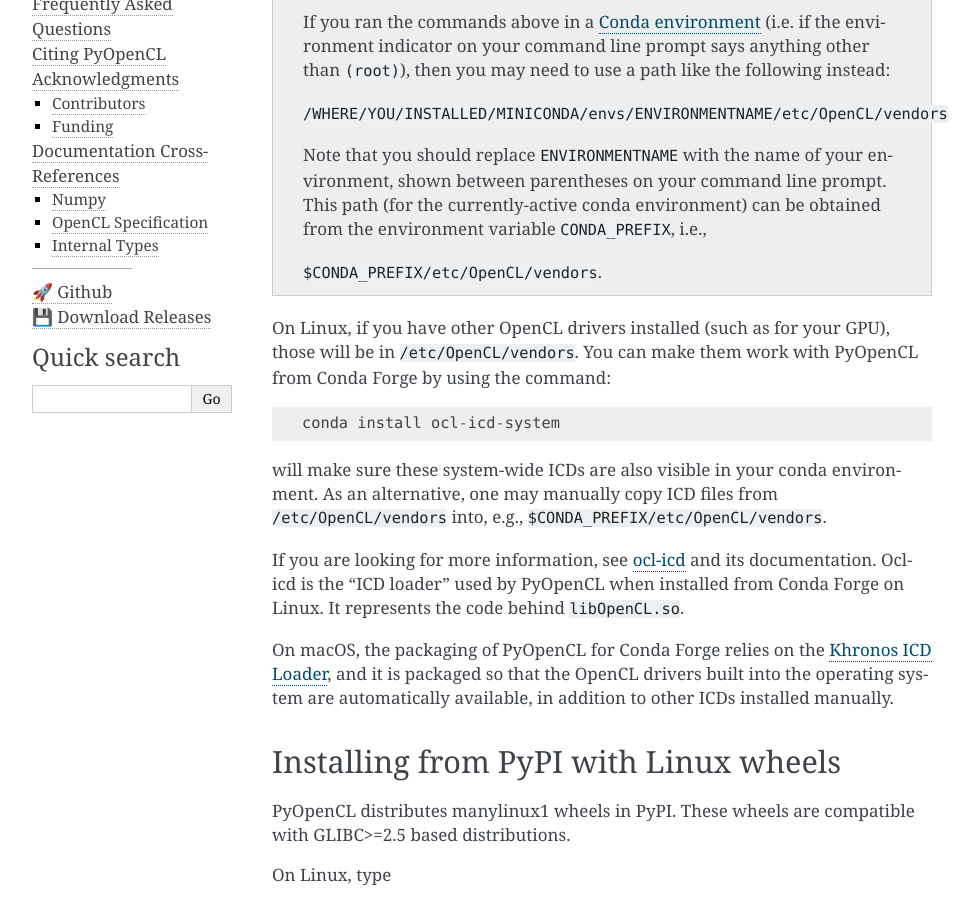
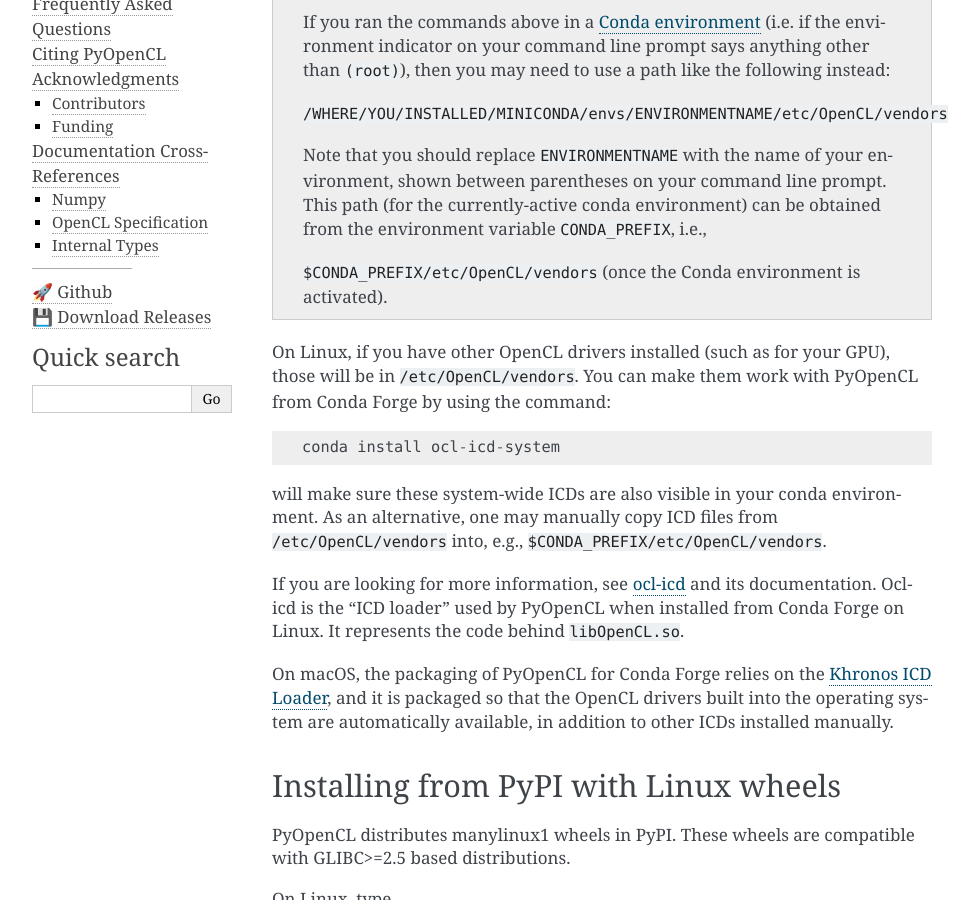
Before and after one commit to inducer/pyopencl, a Sphinx documentation site: the page built from doc/misc.rst, in a window 1280 px wide and 900 px high, scrolled down 1858 px. Shown: the whole window, without its empty margins (148-1127 px from the left). Built offline with Sphinx 7.4.7, drawn with Linux system fonts in a browser that asks for light colours.

Commit message:
Add minor clarification to the instructions for getting the vendors dir under conda

```diff
--- a/doc/misc.rst
+++ b/doc/misc.rst
@@ -97,7 +97,7 @@ qualified path names of the shared library providing the OpenCL driver.
     This path (for the currently-active conda environment) can be obtained from the
     environment variable ``CONDA_PREFIX``, i.e.,
 
-    :file:`$CONDA_PREFIX/etc/OpenCL/vendors`.
+    :file:`$CONDA_PREFIX/etc/OpenCL/vendors` (once the Conda environment is activated).
 
 On Linux, if you have other OpenCL drivers installed (such as for your GPU), those will be
 in :file:`/etc/OpenCL/vendors`. You can make them work with PyOpenCL from Conda Forge
```
